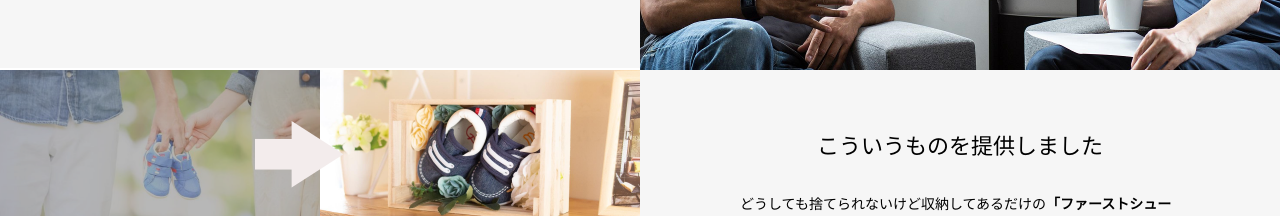
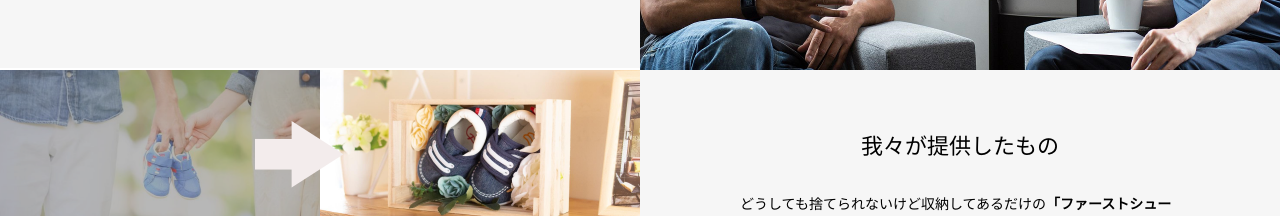
Before and after one commit to migichan3ist/memory_producer, a plain HTML site: page index.html in a window 1280 px wide. Shown: the part 3169-3385 px from the top of the page. Drawn offline with nearby package versions, Linux system fonts and the light colour scheme.

Commit message:
last commit

```diff
--- a/index.html
+++ b/index.html
@@ -155,7 +155,7 @@
 		<p class="bg"><img src="images/zirei3.png" alt=""></p>
 		<div class="txt">
 			<div class="vMid">
-				<h2>こういうものを提供しました</h2>
+				<h2>我々が提供したもの</h2>
 				<p>どうしても捨てられないけど収納してあるだけの<b>「ファーストシューズ」</b>を<b>壁に飾れるようなインテリア</b>へとリメイクし、<b>20年分のフォトアルバムを簡単に見返せるデジタルアルバム</b>にするプロデュースをさせていただきました。</p>
 				<p>物の仕分けがスムーズになり、形を変えても思いはそのままな品とともに充実のセカンドライフが送れそうです。</p>
 			</div>
```
